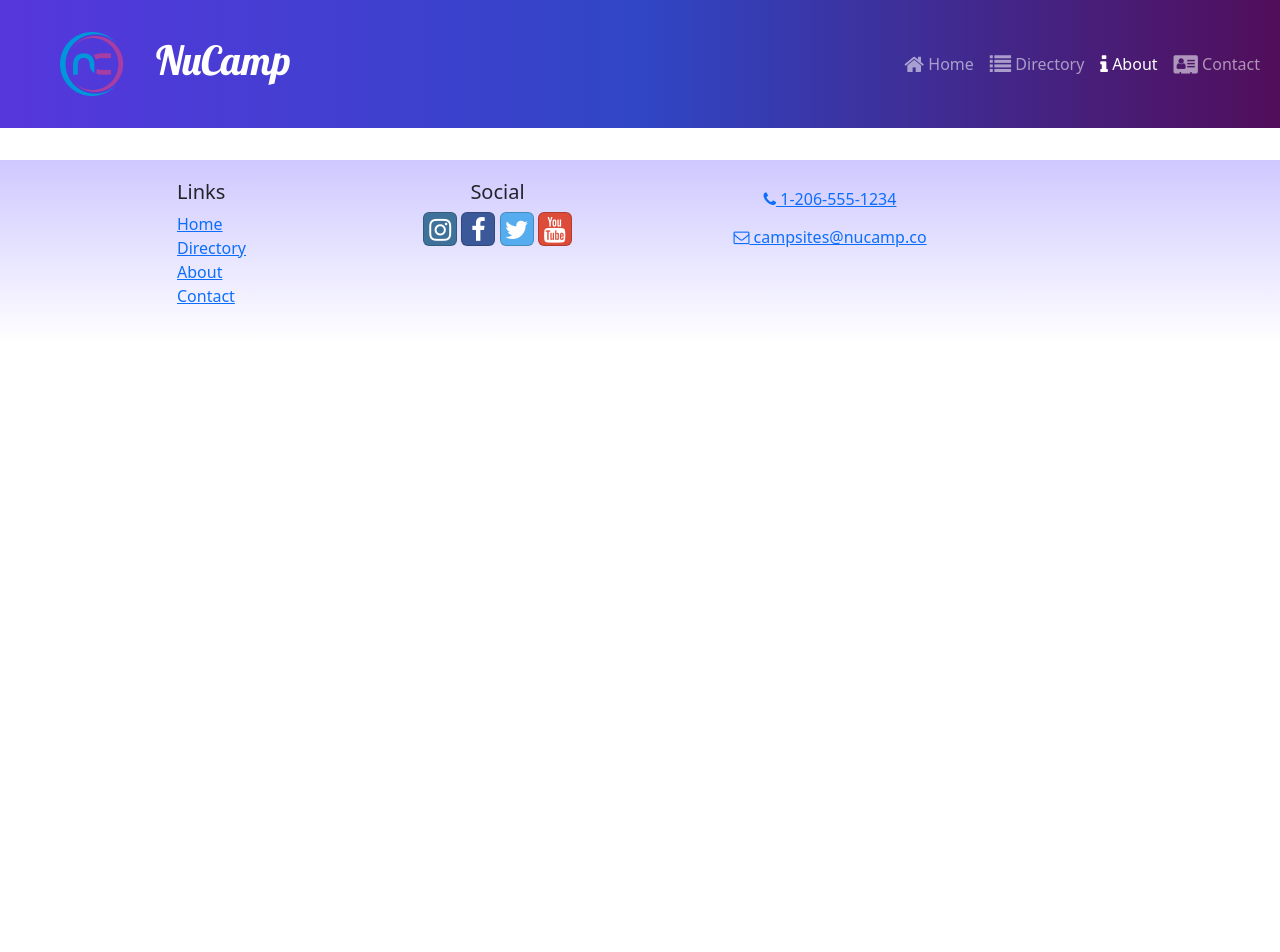
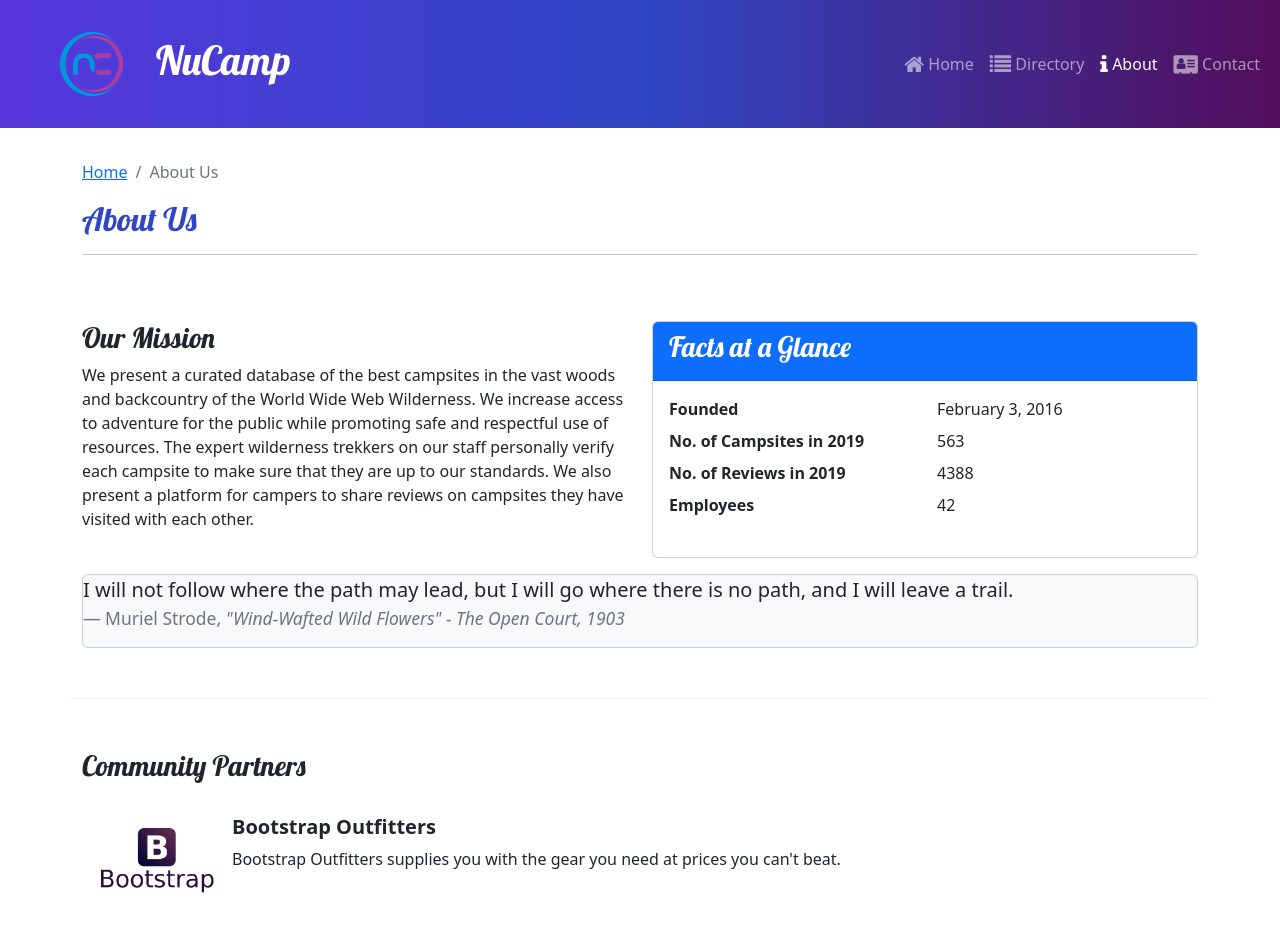
Before and after one commit to Michael-Flynn/nucampsite, a React (Create React App) app: page /about in a window 1280 px wide. Shown: the top 952 px of the page. Before the commit the page ends 800 px from the top, so only its background shows below. Built offline with nearby package versions, Linux system fonts and the light colour scheme.

Commit message:
'about page'

```diff
--- a/src/App.js
+++ b/src/App.js
@@ -5,6 +5,7 @@
 import Header from './components/Header';
 import Footer from './components/Footer';
 import CampsiteDetailPage from './pages/CampsiteDetailPage';
+import AboutPage from './pages/AboutPage';
 import './App.css'
 
 function App() {
@@ -15,10 +16,8 @@
         <Route path="/" element={<HomePage/>} />
         <Route path="contact" element={<ContactPage/>} />
         <Route path="directory" element={<CampsitesDirectoryPage />} />
-        <Route
-          path="directory/:campsiteId"
-          element={<CampsiteDetailPage />}
-        />
+        <Route path="directory/:campsiteId" element={<CampsiteDetailPage />} />
+        <Route path='about' element={<AboutPage />} />
       </Routes>
       <Footer/>
     </div>
--- a/src/features/display/DisplayList.js
+++ b/src/features/display/DisplayList.js
@@ -2,9 +2,10 @@
 import DisplayCard from './DisplayCard';
 import { selectFeaturedCampsite } from '../campsites/campsitesSlice';
 import { selectFeaturedPromotion } from '../promotions/promotionsSlice';
+import { selectFeaturedPartners } from '../partners/partnersSlice';
 
 const DisplayList = () => {
-    const item = [selectFeaturedCampsite(), selectFeaturedPromotion(), selectFeaturedPromotion()];
+    const item = [selectFeaturedCampsite(), selectFeaturedPromotion(), selectFeaturedPromotion(), selectFeaturedPartners()];
 
     return (
         <Row>
--- /dev/null
+++ b/src/features/partners/Partner.js
@@ -0,0 +1,17 @@
+const Partner = ({ partner }) => {
+    if (partner) {
+        const { image, name, description } = partner;
+        return (
+            <>
+            <img src={image} alt={name} style={{width:'150px'}}/>
+            <div classNAme='m-4'>
+                <h5 className='fw-bold'>{name}</h5>
+                {description}
+            </div>
+            </>
+        );
+    }
+    return null;
+}
+
+export default Partner;
--- /dev/null
+++ b/src/features/partners/PartnersList.js
@@ -0,0 +1,21 @@
+import { Col } from 'reactstrap';
+import Partner from '../partners/Partner';
+import { selectAllPartners } from '../partners/partnersSlice';
+
+const PartnersList = () => {
+    const partners = selectAllPartners();
+
+    return (
+        <Col className='mt-4'>
+            {partners.map((partner) => {
+                return (
+                    <div className='d-flex mb-5' key={partner.id}>
+                        <Partner partner={partner}/>
+                    </div>
+                )
+            })}
+            </Col>
+        );
+}
+
+export default PartnersList;
--- /dev/null
+++ b/src/features/partners/partnersSlice.js
@@ -0,0 +1,9 @@
+import { PARTNERS } from '../../app/shared/PARTNERS.js';
+
+export const selectAllPartners = () => {
+    return PARTNERS;
+};
+
+export const selectFeaturedPartners = () => {
+    return PARTNERS.find((partner) => (partner.featured));
+};
--- /dev/null
+++ b/src/pages/AboutPage.js
@@ -0,0 +1,68 @@
+import { Col, Row, Container, Card, CardHeader, CardBody } from 'reactstrap';
+import SubHeader from '../components/SubHeader';
+import PartnersList from '../features/partners/PartnersList';
+
+const AboutPage = () => {
+  return (
+    <Container>
+      <SubHeader current="About Us" />
+      <Row className='row-content'>
+        <Col sm="6">
+          <h3>Our Mission</h3>
+          <p>
+            We present a curated database of the best campsites in the vast
+            woods and backcountry of the World Wide Web Wilderness. We increase
+            access to adventure for the public while promoting safe and
+            respectful use of resources. The expert wilderness trekkers on our
+            staff personally verify each campsite to make sure that they are up
+            to our standards. We also present a platform for campers to share
+            reviews on campsites they have visited with each other.
+          </p>
+        </Col>
+        <Col sm="6">
+          <Card>
+            <CardHeader className="bg-primary text-white">
+              <h3>Facts at a Glance</h3>
+            </CardHeader>
+            <CardBody>
+              <dl className="row">
+                <dt className="col-6">Founded</dt>
+                <dd className="col-6">February 3, 2016</dd>
+                <dt className="col-6">No. of Campsites in 2019</dt>
+                <dd className="col-6">563</dd>
+                <dt className="col-6">No. of Reviews in 2019</dt>
+                <dd className="col-6">4388</dd>
+                <dt className="col-6">Employees</dt>
+                <dd className="col-6">42</dd>
+              </dl>
+            </CardBody>
+          </Card>
+        </Col>
+        <Col>
+          <Card className="bg-light mt-3">
+            <blockquote className="blockquote">
+              <p>
+                I will not follow where the path may lead, but I will go where
+                there is no path, and I will leave a trail.
+              </p>
+              <footer className="blockquote-footer">
+                Muriel Strode,{' '}
+                <cite title="Source Title">
+                  "Wind-Wafted Wild Flowers" - The Open Court, 1903
+                </cite>
+              </footer>
+            </blockquote>
+          </Card>
+        </Col>
+      </Row>
+      <Row className='row-content'>
+        <Col xs="12">
+          <h3>Community Partners</h3>
+        </Col>
+        <PartnersList />
+      </Row>
+    </Container>
+  )
+}
+
+export default AboutPage;
```
